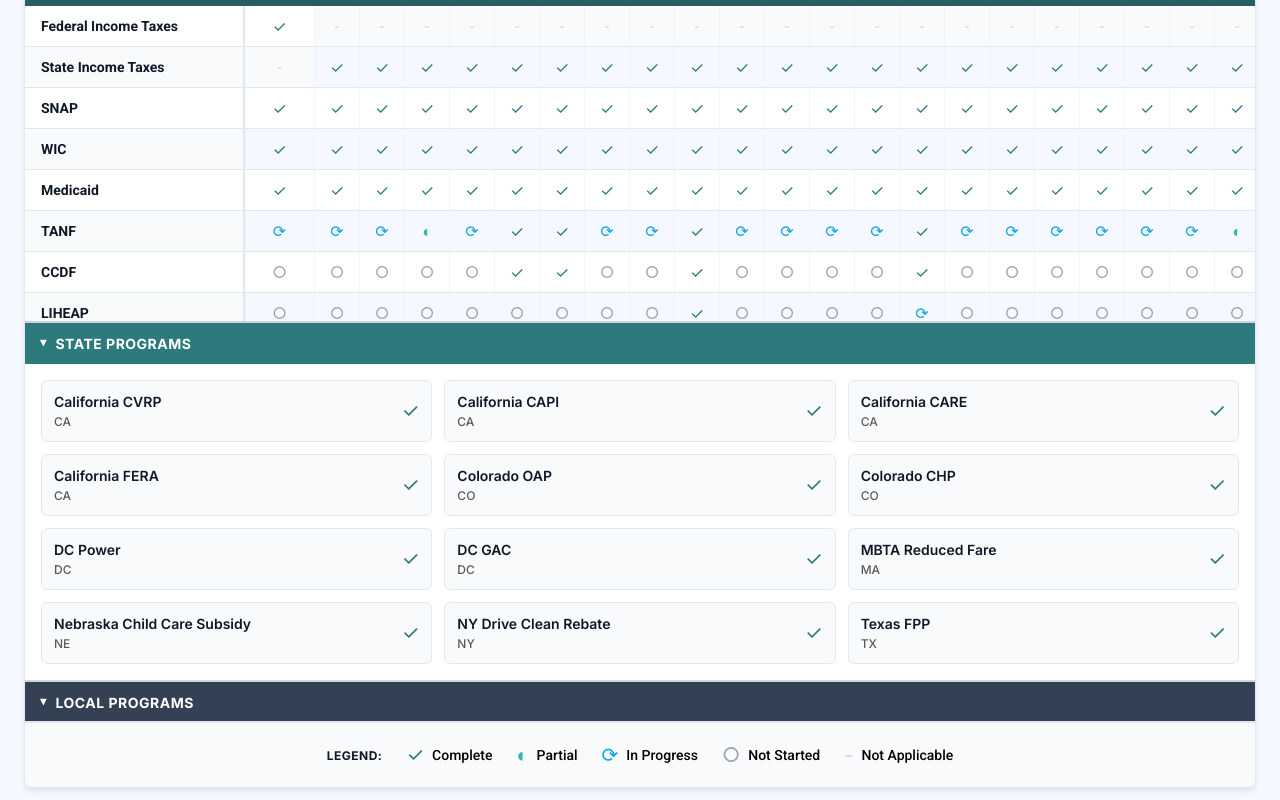
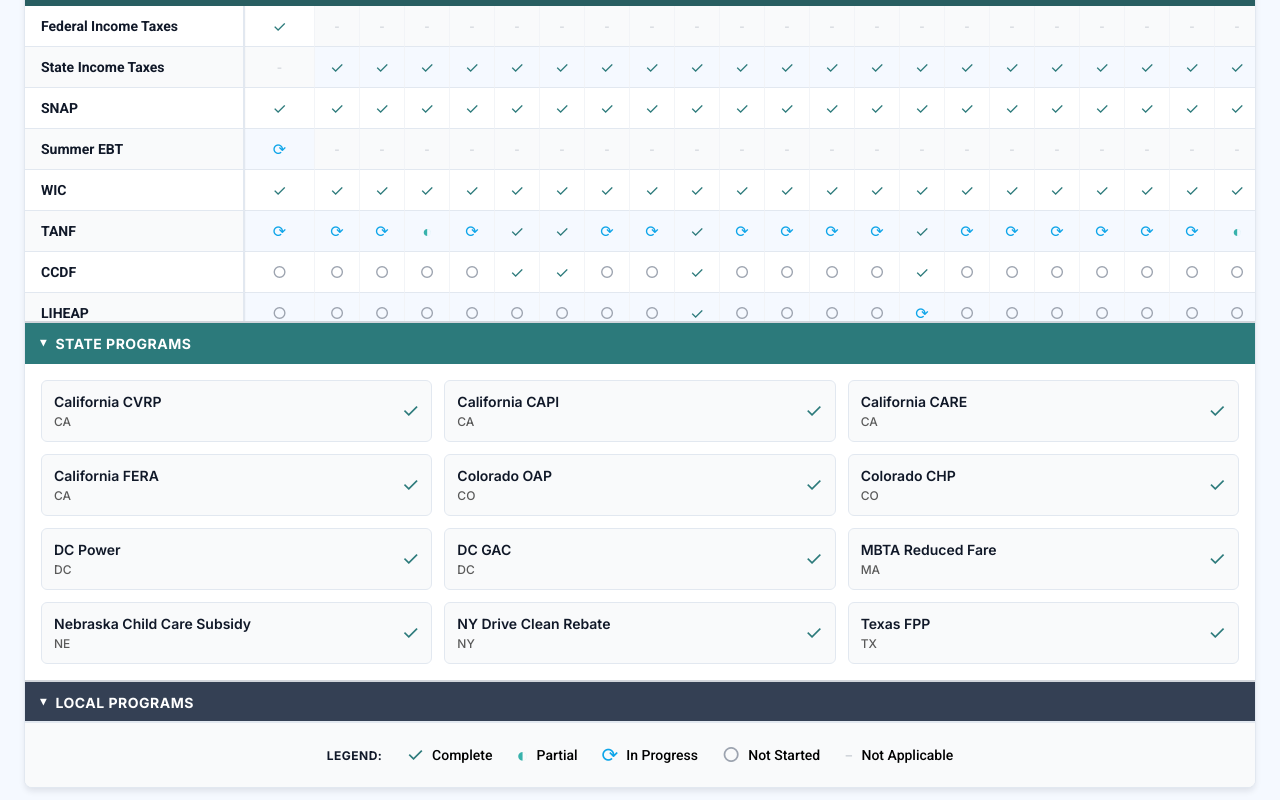
Before and after one commit to PolicyEngine/policyengine-coverage-tracker, a React (Create React App) app: page / in a window 1280 px wide. Shown: the part 560-1360 px from the top of the page. Built offline with nearby package versions, Linux system fonts and the light colour scheme.

Commit message:
coverage

```diff
--- a/src/components/MatrixView.tsx
+++ b/src/components/MatrixView.tsx
@@ -78,21 +78,57 @@
     // Programs that apply to all states
     const universalStatePrograms = new Set([
       'snap', 'tanf', 'medicaid', 'wic', 'state_income_tax',
-      'social_security', 'ssi', 'medicare', 'eitc', 'ctc',
-      'ccdf', 'liheap'
+      'medicare', 'eitc', 'ctc',
+      'ccdf', 'liheap', 'aca_subsidies'
     ]);
 
-    // Build matrix rows - using major programs
+    // Build matrix rows - using major programs in specified order
+    const programOrder = [
+      'federal_income_tax',
+      'state_income_tax',
+      'snap',
+      'summer_ebt',
+      'wic',
+      'tanf',
+      'ccdf',
+      'liheap',
+      'acp',
+      'ssi',
+      'social_security',
+      'ssi_state_supplement',
+      'lifeline',
+      'medicare',
+      'medicaid',
+      'aca_subsidies',
+      'section_8',
+      'pell_grant',
+    ];
+
     const majorPrograms = programs.filter(p =>
-      // Include major federal programs
-      ['eitc', 'ctc', 'snap', 'tanf', 'ssi', 'social_security', 'medicare', 'medicaid',
-       'section_8', 'unemployment_compensation', 'wic', 'lifeline', 'acp',
-       'federal_income_tax', 'state_income_tax', 'salt_deduction'].includes(p.id) ||
+      // Include programs in our order list
+      programOrder.includes(p.id) ||
       // Or programs with state implementations
       (p.stateImplementations && p.stateImplementations.length > 0) ||
       // Or state/local programs
       p.agency === 'State' || p.agency === 'Local'
     );
+
+    // Sort by the specified order
+    majorPrograms.sort((a, b) => {
+      const aIndex = programOrder.indexOf(a.id);
+      const bIndex = programOrder.indexOf(b.id);
+
+      // If both are in the order list, sort by order
+      if (aIndex !== -1 && bIndex !== -1) {
+        return aIndex - bIndex;
+      }
+      // If only a is in the order list, it comes first
+      if (aIndex !== -1) return -1;
+      // If only b is in the order list, it comes first
+      if (bIndex !== -1) return 1;
+      // Otherwise maintain original order
+      return 0;
+    });
 
     const rows = majorPrograms.map(program => {
       const jurisdictionMap = new Map<string, CoverageStatus | null>();
--- a/src/data/programs.ts
+++ b/src/data/programs.ts
@@ -753,7 +753,7 @@
   },
   {
     id: 'acp',
-    name: 'ACP',
+    name: 'Affordable Connectivity Program',
     fullName: 'Affordable Connectivity Program',
     agency: 'FCC',
     status: 'complete',
@@ -1301,7 +1301,38 @@
   };
 
   programs.forEach((program) => {
-    counts[program.status]++;
+    // State and local programs count by their status
+    if (program.agency === 'State' || program.agency === 'Local') {
+      counts[program.status]++;
+      return;
+    }
+
+    // Federal programs: analyze based on jurisdiction coverage
+    if (program.id === 'tanf') {
+      // TANF counts as 1 partial coverage program (mix of implemented/missing states)
+      counts.partial++;
+    } else if (program.stateImplementations && program.stateImplementations.length > 0) {
+      // Federal program with state implementations
+      const statuses = new Set<string>();
+      program.stateImplementations.forEach((impl) => {
+        statuses.add(impl.status);
+      });
+
+      // Determine overall status based on mix
+      if (statuses.has('inProgress')) {
+        counts.inProgress++;
+      } else if (statuses.has('partial')) {
+        counts.partial++;
+      } else if (statuses.has('complete')) {
+        counts.complete++;
+      } else if (statuses.has('notStarted')) {
+        counts.notStarted++;
+      }
+    } else {
+      // Simple federal program (no state variation) or programs with uniform status
+      // These only have checkmark in federal column or all states
+      counts[program.status]++;
+    }
   });
 
   return counts;
```
Also changed, not shown: 7 other files (tests, documents, lock files or other folders).
